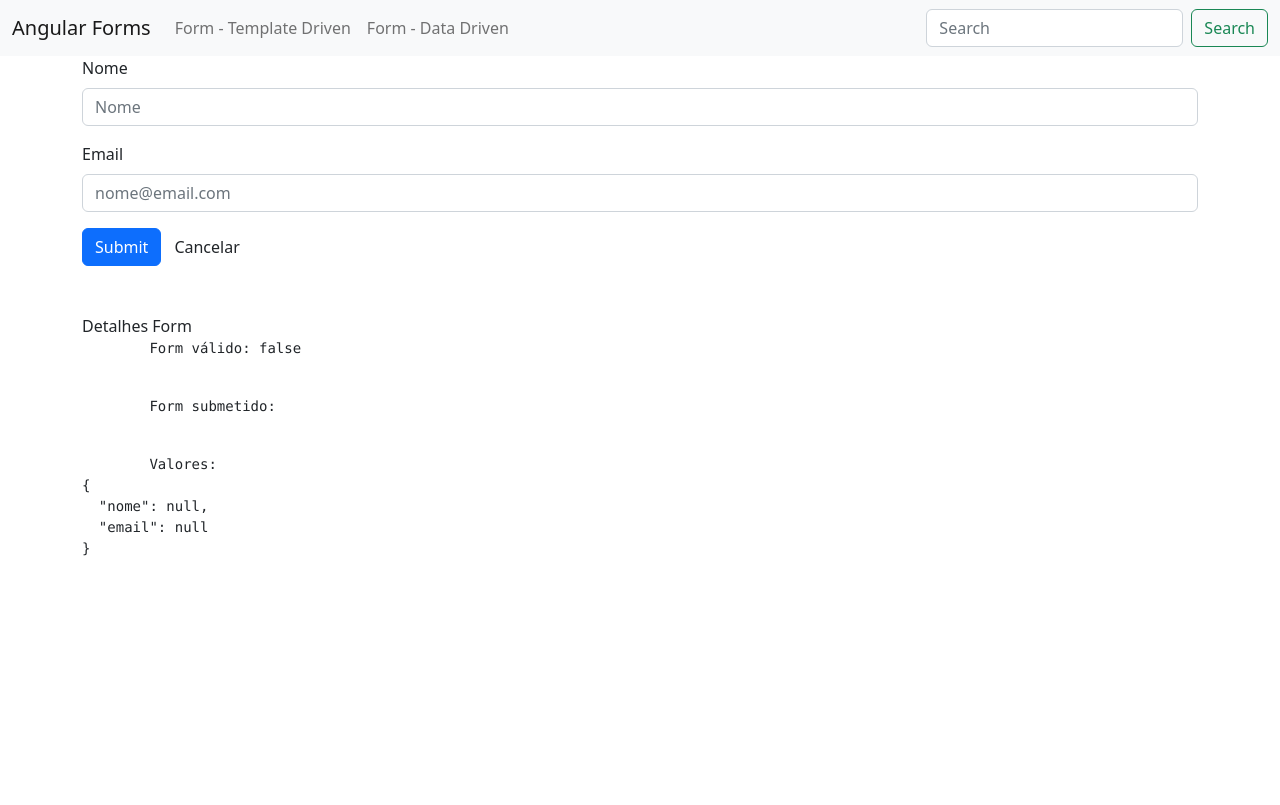
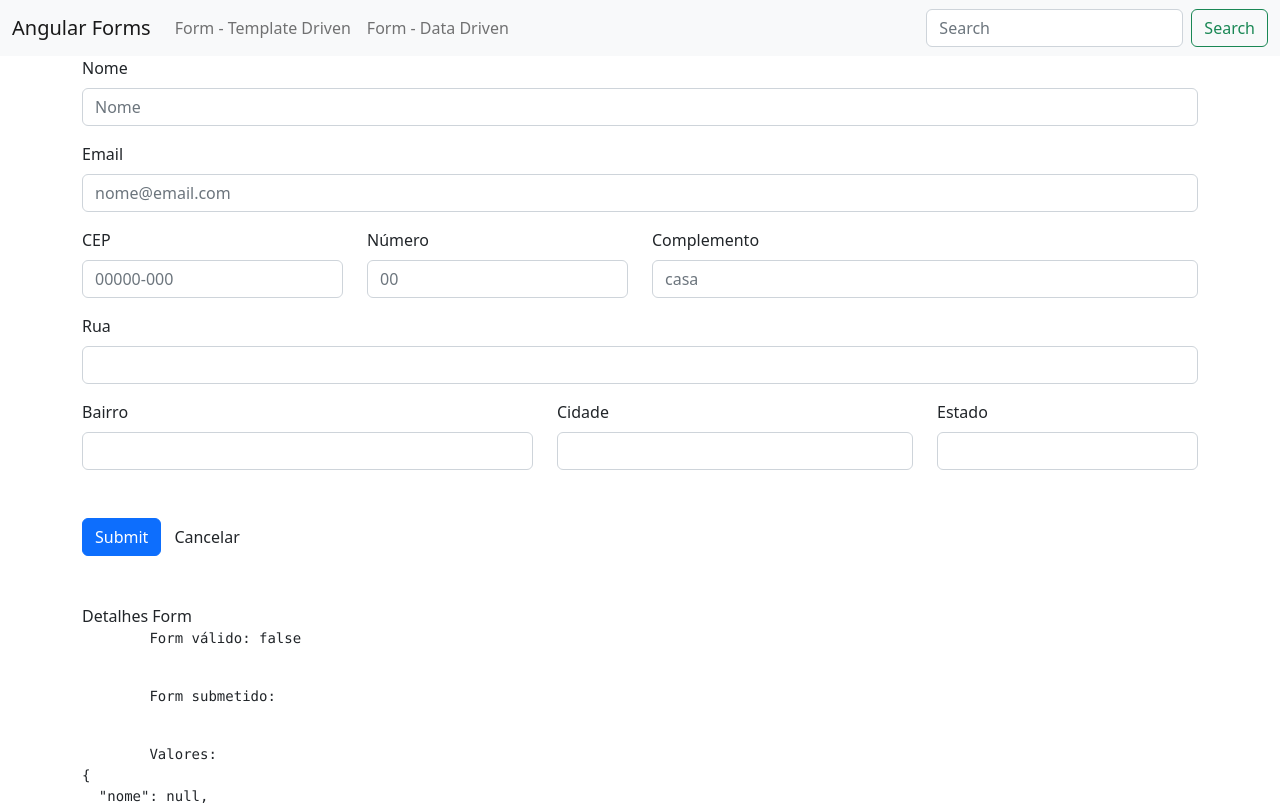
Before and after one commit to WellingtonIdeao/angular-course-forms, an Angular app: page /dataForm in a window 1280 px wide. Shown: the top 805 px of the page. Built offline with nearby package versions, Linux system fonts and the light colour scheme.

Commit message:
Forms reativos: Endereço - migrante o Template driven para Form reativo

```diff
--- a/src/app/data-form/data-form.component.html
+++ b/src/app/data-form/data-form.component.html
@@ -26,6 +26,79 @@
             </app-campo-control-erro>
         </div>
     </div>
+    <div>
+        <div class="row mb-3">
+            <div class="col-md-3">
+                <label for="cep" class="form-label">CEP</label>
+                <input type="text" class="form-control" id="cep" placeholder="00000-000" formControlName="cep"
+                [ngClass]="aplicaCSSErro('cep')">
+
+                <app-campo-control-erro
+                    [mostrarErro]="verificaValidTouched('cep')"
+                    msgErro="CEP é obrigatório.">
+                </app-campo-control-erro>
+            </div>
+            <div class="col-md-3">
+                <label for="numero" class="form-label">Número</label>
+                <input type="text" class="form-control" id="numero" placeholder="00" formControlName="numero"
+                [ngClass]="aplicaCSSErro('numero')">
+
+                <app-campo-control-erro
+                    [mostrarErro]="verificaValidTouched('numero')"
+                    msgErro="Número é obrigatório.">
+                </app-campo-control-erro>
+            </div>
+            <div class="col-md-6">
+                <label for="complemento" class="form-label">Complemento</label>
+                <input type="text" class="form-control" id="complemento" placeholder="casa" formControlName="complemento">
+            </div>
+        </div>
+        <div class="row mb-3">
+            <div class="col-sm-12">
+                <label for="rua" class="form-label">Rua</label>
+                <input type="text" class="form-control" id="rua" formControlName="rua"
+                [ngClass]="aplicaCSSErro('rua')">
+
+                <!--<div>{{ rua.className }}</div> -->
+                <app-campo-control-erro
+                    [mostrarErro]="verificaValidTouched('rua')"
+                    msgErro="Rua é obrigatório.">
+                </app-campo-control-erro>
+            </div>
+        </div>
+        <div class="row mb-5">
+            <div class="col-md-5">
+                <label for="bairro" class="form-label">Bairro</label>
+                <input type="text" class="form-control" id="bairro" formControlName="bairro"
+                [ngClass]="aplicaCSSErro('bairro')">
+
+                <app-campo-control-erro
+                    [mostrarErro]="verificaValidTouched('bairro')"
+                    msgErro="Bairro é obrigatório.">
+                </app-campo-control-erro>
+            </div>
+            <div class="col-md-4">
+                <label for="cidade" class="form-label">Cidade</label>
+                <input type="text" class="form-control" id="cidade" formControlName="cidade"
+                [ngClass]="aplicaCSSErro('cidade')">
+
+                <app-campo-control-erro
+                    [mostrarErro]="verificaValidTouched('cidade')"
+                    msgErro="Cidade é obrigatório.">
+                </app-campo-control-erro>
+             </div>
+             <div class="col-md-3">
+                <label for="estado" class="form-label">Estado</label>
+                <input type="text" class="form-control" id="estado" formControlName="estado"
+                [ngClass]="aplicaCSSErro('estado')">
+
+                <app-campo-control-erro
+                    [mostrarErro]="verificaValidTouched('estado')"
+                    msgErro="Estado é obrigatório.">
+                </app-campo-control-erro>
+             </div>
+        </div>
+    </div>
     <button type="submit" class="btn btn-primary">Submit</button>
     <button type="button" class="btn" (click)="resetar()">Cancelar</button>
 
--- a/src/app/data-form/data-form.component.ts
+++ b/src/app/data-form/data-form.component.ts
@@ -21,7 +21,14 @@
 
     this.formulario = this.formBuilder.group({
       nome: [null, Validators.required],
-      email: [null, [ Validators.required, Validators.email]]
+      email: [null, [ Validators.required, Validators.email]],
+      cep: [null, Validators.required],
+      numero: [null, Validators.required],
+      complemento: [null],
+      rua: [null, Validators.required],
+      bairro: [null, Validators.required],
+      cidade: [null, Validators.required],
+      estado: [null, Validators.required]
     });
 
     //[Validators.required, Validators.minLength(3), Validators.maxLength(20)]
@@ -46,7 +53,7 @@
     this.formulario.reset();
   }
 
-  verificaValidTouched(campo: any): any{
+  verificaValidTouched(campo: string): any{
     return this.formulario.controls[campo].invalid && this.formulario.controls[campo].touched;
     // return this.formulario.get(campo)?.invalid && this.formulario.get(campo)?.touched;
   }
@@ -58,7 +65,7 @@
       return campoEmail.errors['email'] && campoEmail.touched;
     }
   }
-  aplicaCSSErro(campo: any): any{
+  aplicaCSSErro(campo: string): any{
     return {
       'is-invalid': this.verificaValidTouched(campo)
     };
```
